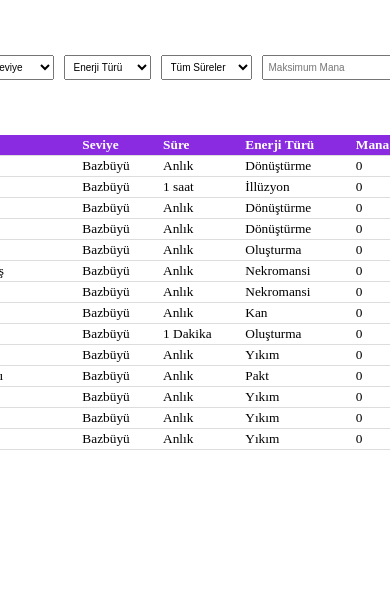
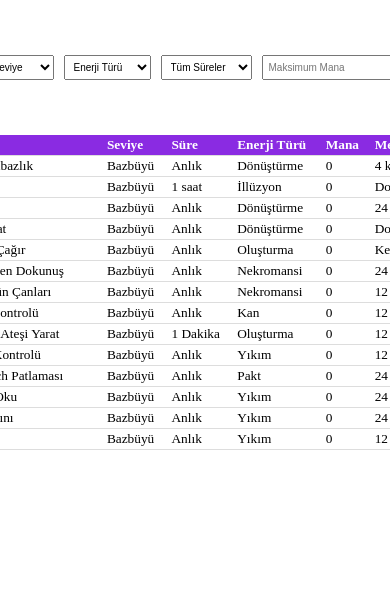
Before and after one commit to SLVNZ/slvnz.github.io, a PHP site: page /spells.html in a window 390 px wide; the page is wider, and only the part inside the window is pictured. Shown: the part 67-663 px from the top of that part. Run offline with PHP 8.4, Linux system fonts and the light colour scheme; some web fonts are replaced.

Commit message:
Add files via upload

```diff
--- a/slvnz.css
+++ b/slvnz.css
@@ -212,6 +212,7 @@
     box-shadow: 0 0 10px rgba(0,0,0,0.1);
     display: none;
 	font-family: barlow;
+	width: 100%;
 }
 
 .spell-description h2 {
@@ -248,6 +249,7 @@
 
 	.spell-list {
 		height: 300px !important;
+		width: 100%;
 	}
 
 
```
